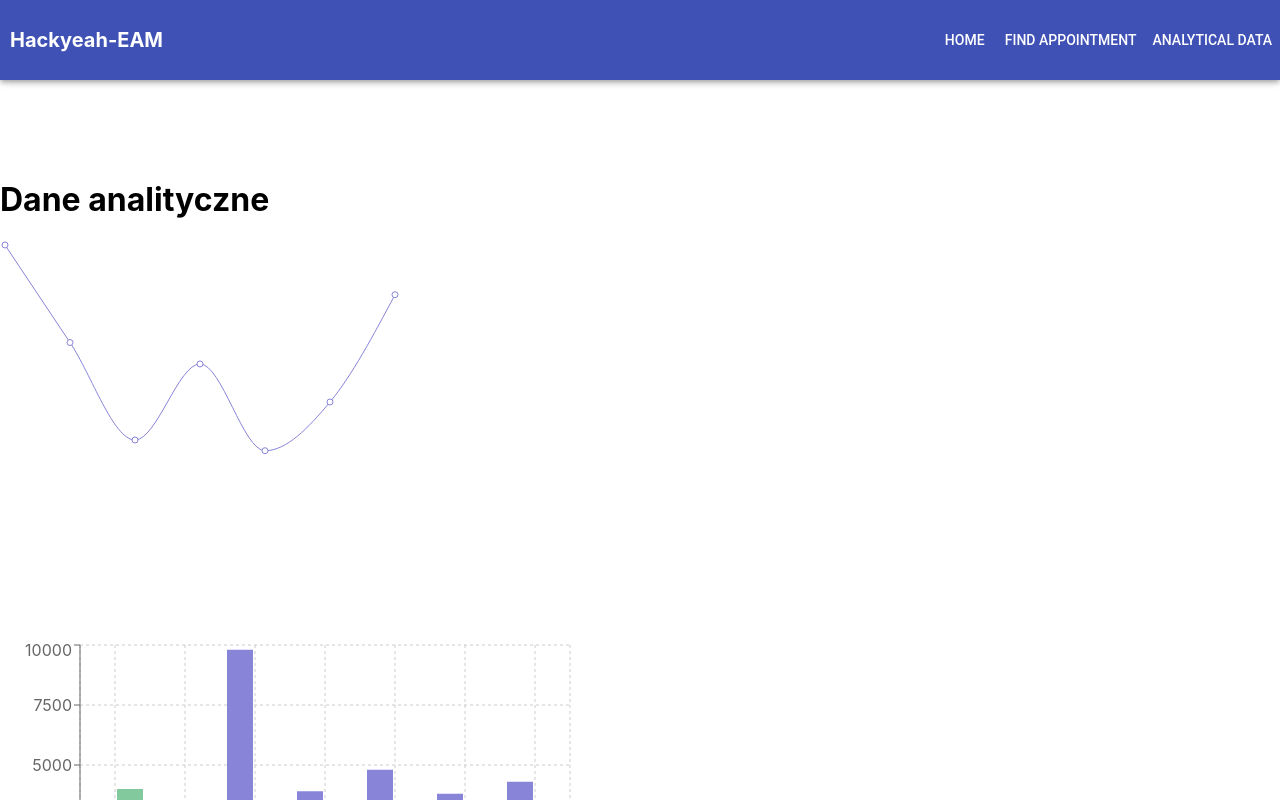
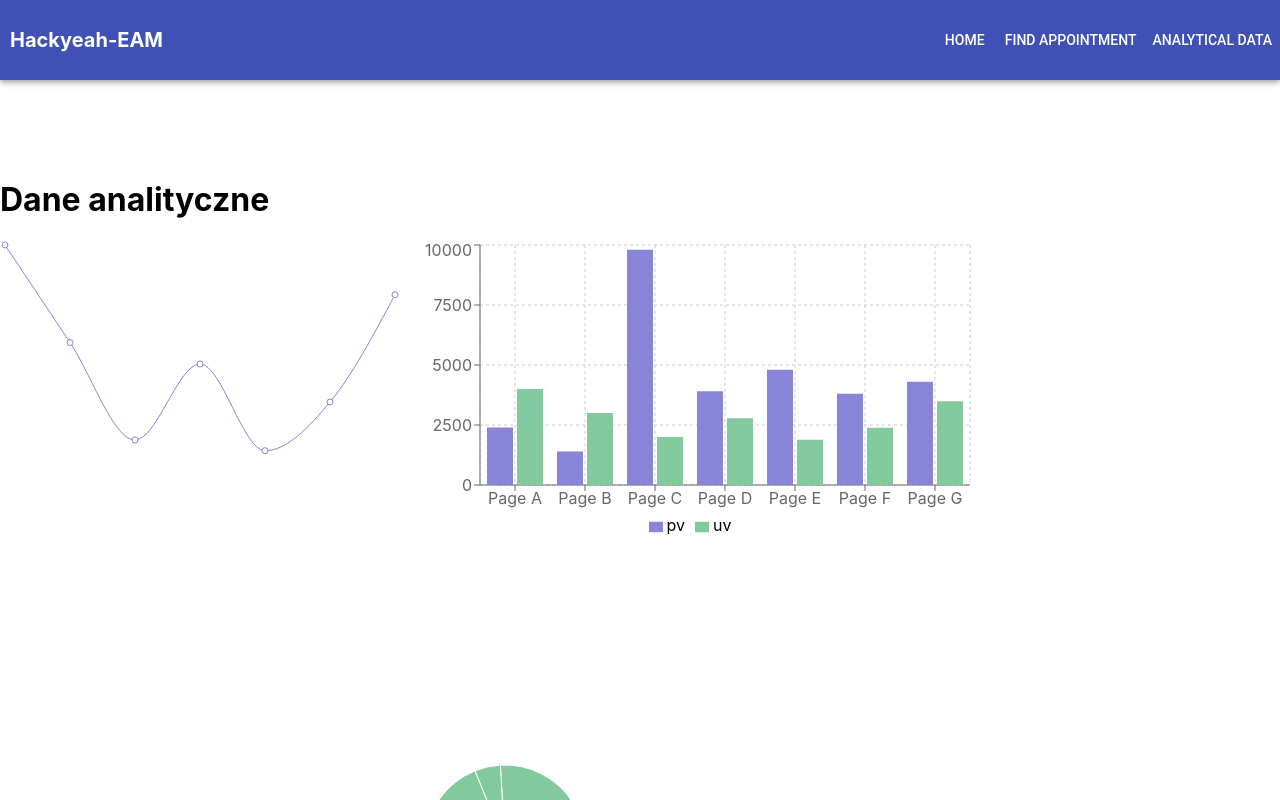
Before and after one commit to Rmiq/hackyeah-eam, a React (Create React App) app: page /dane-analityczne in a window 1280 px wide. Shown: the top 800 px of the page. Built offline with nearby package versions, Linux system fonts and the light colour scheme; no server answers.

Commit message:
changing the analytics component

```diff
--- a/src/app/components/Header/index.js
+++ b/src/app/components/Header/index.js
@@ -1,5 +1,4 @@
 import React, {Component} from "react";
-
 import {Link} from "@reach/router";
 import AppBar from '@material-ui/core/AppBar';
 import Button from '@material-ui/core/Button';
@@ -9,7 +8,6 @@ class Header extends Component {
     render() {
 
         return (
-
             <AppBar position="sticky">
                 <div className={`nav class-2`}>
                     <h1 className="nav-logo">Hackyeah-EAM</h1>
@@ -27,7 +25,6 @@ class Header extends Component {
                     </nav>
                 </div>
             </AppBar>
-
         )
     }
 }
--- a/src/app/pages/Analytics/index.js
+++ b/src/app/pages/Analytics/index.js
@@ -1,30 +1,17 @@
 import React, {Component} from "react";
 import './styles.scss';
-import { LineChart, Line, BarChart, CartesianGrid, XAxis, YAxis, Tooltip, Legend, Bar } from 'recharts';
+import { LineChart, Line, BarChart, CartesianGrid, XAxis, YAxis, Tooltip, Bar, PieChart, Pie, Legend } from 'recharts';
 
 class Analytics extends Component {
 
-    // constructor(props){
-    //     super(props);
-    // }
-
     componentDidMount() {
-        // fetch('https://0f9gctnbb6.execute-api.eu-central-1.amazonaws.com/hackyeah-eam/get-data')
-        // .then(results => {
-        //     return results.json();
-        // }).then(data => {
-        //     console.log(data);
-        // })
 
         fetch('https://0f9gctnbb6.execute-api.eu-central-1.amazonaws.com/hackyeah-eam/get-data')
            .then(function (response) {
                return response.json();
            })
            .then(function (myJson) {
-            //    console.log(JSON.stringify(myJson));
-            // const data = JSON.stringify(myJson);
-
-
+                console.log(JSON.stringify(myJson))
            });
     }
     render() {
@@ -37,9 +24,9 @@ class Analytics extends Component {
             {name: 'Page F', uv: 2390, pv: 3800, amt: 2500},
             {name: 'Page G', uv: 3490, pv: 4300, amt: 2100},
       ];
-      const data01 = [{name: 'Group A', value: 400}, {name: 'Group B', value: 300},
-                  {name: 'Group C', value: 300}, {name: 'Group D', value: 200}]
-
+      const data02 = [{name: 'Group A', value: 2400}, {name: 'Group B', value: 4567},
+                  {name: 'Group C', value: 1398}, {name: 'Group D', value: 9800},
+                  {name: 'Group E', value: 3908}, {name: 'Group F', value: 4800}];
         return (
             <div className="analytics-heading">
                 <h1>Dane analityczne</h1>
@@ -56,6 +43,10 @@ class Analytics extends Component {
                         <Bar dataKey="pv" fill="#8884d8" />
                         <Bar dataKey="uv" fill="#82ca9d" />
                     </BarChart>
+                    <PieChart width={800} height={400}>
+        <Pie data={data02} cx={500} cy={200} innerRadius={40} outerRadius={80} fill="#82ca9d"/>
+        <Tooltip/>
+       </PieChart>
                 </div>
             </div>
         )
--- a/src/app/pages/Analytics/styles.scss
+++ b/src/app/pages/Analytics/styles.scss
@@ -0,0 +1,4 @@
+.charts-container {
+    display: flex;
+    flex-wrap: wrap;
+}
```
